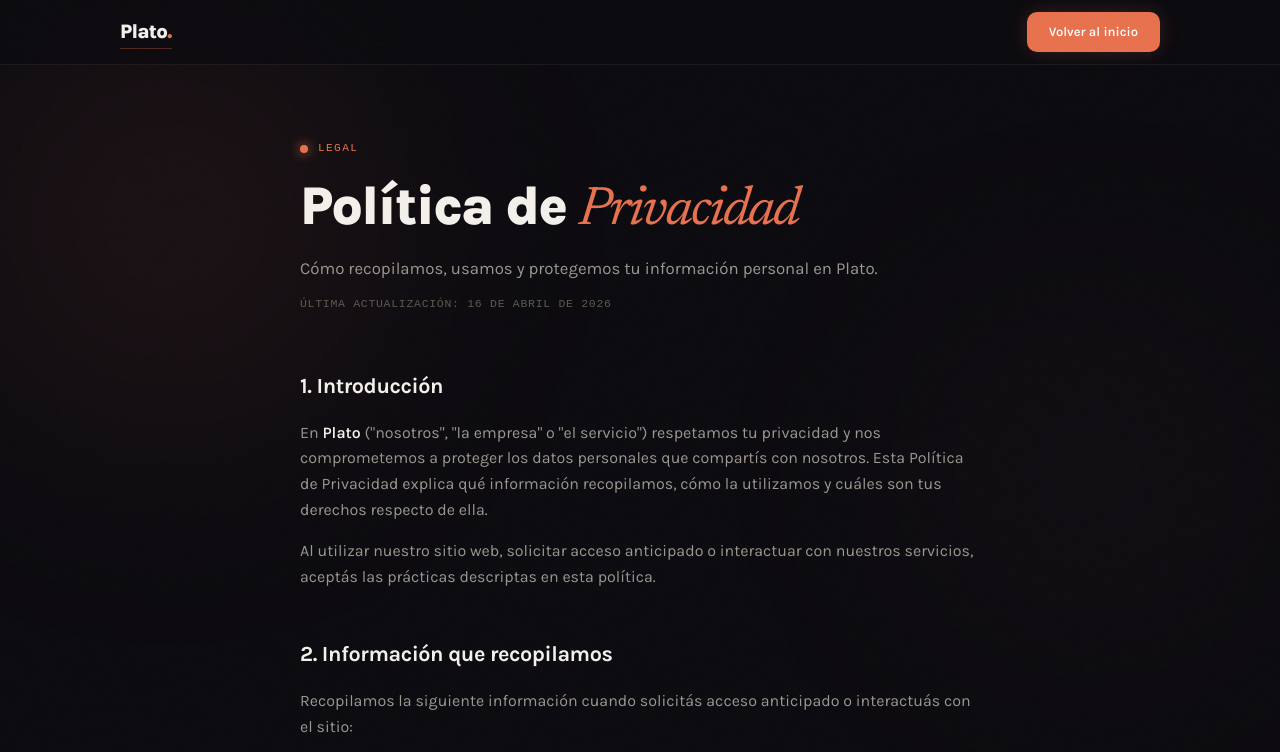
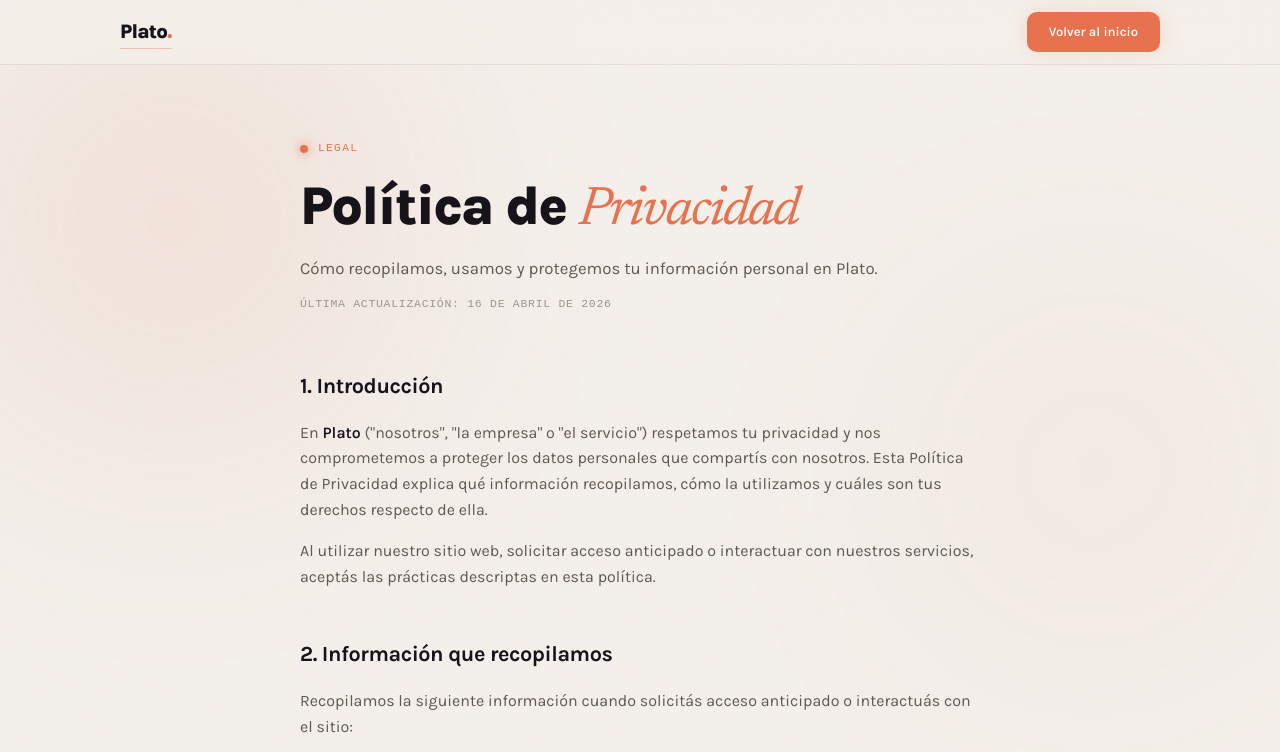
Before and after one commit to f-pochat/plato-privacy, a plain HTML site: page policy/index.html in a window 1280 px wide. Shown: the top 752 px of the page. Drawn offline with Linux system fonts and the light colour scheme; a web font is replaced by a local one.

Commit message:
Switch /policy page to light theme to match landing
Co-Authored-By: Claude Opus 4.7 (1M context) <noreply@anthropic.com>

```diff
--- a/policy/index.html
+++ b/policy/index.html
@@ -10,15 +10,15 @@
 *, *::before, *::after { margin: 0; padding: 0; box-sizing: border-box; }
 
 :root {
-  --bg: #0B0A0F;
-  --glass: rgba(255,255,255,0.04);
-  --glass-border: rgba(255,255,255,0.08);
-  --ink: #F4F0EB;
-  --ink-secondary: #9B978F;
-  --muted: #5C584F;
+  --bg: #F4F0EB;
+  --glass: rgba(11,10,15,0.025);
+  --glass-border: rgba(11,10,15,0.08);
+  --ink: #141218;
+  --ink-secondary: #5C584F;
+  --muted: #9B978F;
   --accent: #E8714D;
-  --border: rgba(255,255,255,0.06);
-  --border-hover: rgba(255,255,255,0.12);
+  --border: rgba(11,10,15,0.08);
+  --border-hover: rgba(11,10,15,0.16);
   --radius: 16px;
   --radius-sm: 10px;
   --font-heading: 'Karla', sans-serif;
@@ -50,14 +50,14 @@ body::after {
 }
 
 .orb { position: fixed; border-radius: 50%; filter: blur(120px); pointer-events: none; z-index: 0; }
-.orb-1 { width: 600px; height: 600px; background: radial-gradient(circle, rgba(232,113,77,0.12) 0%, transparent 70%); top: -10%; left: -10%; }
-.orb-2 { width: 500px; height: 500px; background: radial-gradient(circle, rgba(180,120,90,0.07) 0%, transparent 70%); bottom: 10%; right: -5%; }
+.orb-1 { width: 600px; height: 600px; background: radial-gradient(circle, rgba(232,113,77,0.18) 0%, transparent 70%); top: -10%; left: -10%; }
+.orb-2 { width: 500px; height: 500px; background: radial-gradient(circle, rgba(232,113,77,0.08) 0%, transparent 70%); bottom: 10%; right: -5%; }
 
 .container { max-width: 760px; margin: 0 auto; padding: 0 40px; position: relative; z-index: 1; }
 
 nav {
   position: fixed; top: 0; left: 0; right: 0; z-index: 100;
-  background: rgba(11,10,15,0.7);
+  background: rgba(244,240,235,0.75);
   backdrop-filter: blur(20px) saturate(1.3);
   border-bottom: 1px solid var(--border);
 }
@@ -150,7 +150,7 @@ ul li::before {
 
 strong { color: var(--ink); font-weight: 600; }
 
-a { color: var(--accent); text-decoration: none; border-bottom: 1px solid rgba(232,113,77,0.3); transition: border-color 0.2s; }
+a { color: var(--accent); text-decoration: none; border-bottom: 1px solid rgba(232,113,77,0.35); transition: border-color 0.2s; }
 a:hover { border-bottom-color: var(--accent); }
 
 .contact-card {
```
